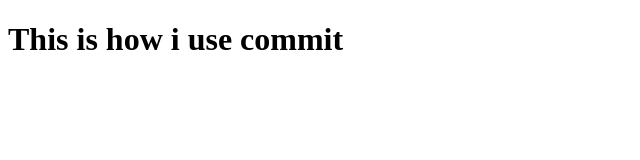
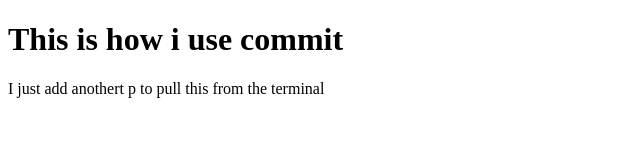
Before and after one commit to reycuban/firstSection, a plain HTML site: page index.html in a window 1280 px wide. Shown: the whole page, without its empty margins (0-640 px from the left). Drawn offline with Linux system fonts and the light colour scheme.

Commit message:
Update index.html

```diff
--- a/index.html
+++ b/index.html
@@ -7,6 +7,7 @@
     <title>First section</title>
 </head>
 <h1>This is how i use commit</h1>
+    <p>I just add anothert p to pull this from the terminal</p>
 <body>
 
 </body>
```
